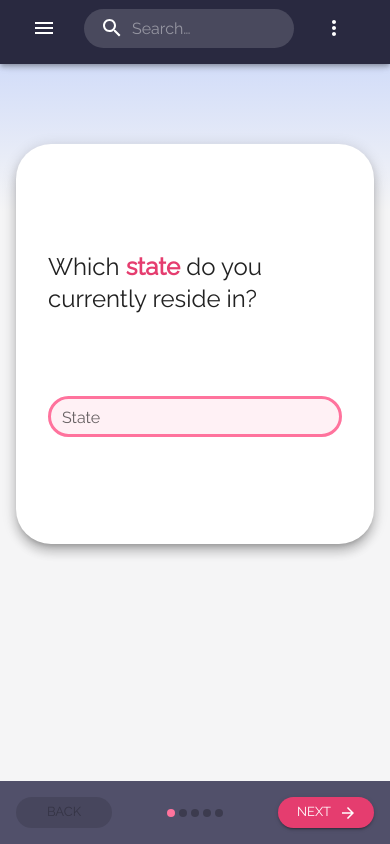
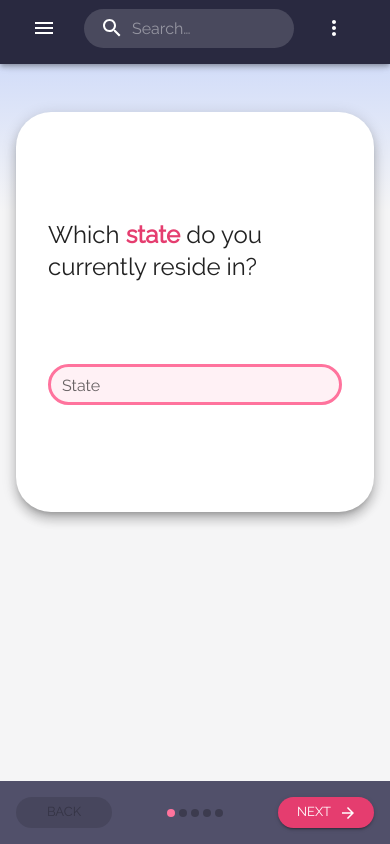
Before and after one commit to JohnRader/tuition-calculator, a Next.js app: page / in a window 390 px wide. Built offline with nearby package versions, Linux system fonts and the light colour scheme.

Commit message:
more mobile friendly

```diff
--- a/src/components/HorizontalFormStepper/index.tsx
+++ b/src/components/HorizontalFormStepper/index.tsx
@@ -124,7 +124,7 @@ function FormStepContent(props: FormStepContentProps) {
             display: 'flex',
             justifyContent: 'center',
             paddingTop: {
-              xs: '3rem',
+              xs: '1rem',
               sm: '0',
             },
           }}
--- a/src/components/OnboardingForm/index.tsx
+++ b/src/components/OnboardingForm/index.tsx
@@ -31,10 +31,8 @@ export default function OnboardingForm() {
   return (
     <FormControl
       sx={{
-        height: '100%',
         padding: '2rem 0',
         display: 'flex',
-        flexGrow: 1,
       }}
     >
       <HorizontalFormStepper
--- a/src/components/PageWrapper.tsx
+++ b/src/components/PageWrapper.tsx
@@ -13,7 +13,7 @@ export default function PageWrapper(props: PageProps) {
       <Container
         id="page-container"
         maxWidth="lg"
-        sx={{ flex: 1, flexGrow: 1 }}
+        sx={{ height: '100%' }}
       >
         {page}
       </Container>
```
